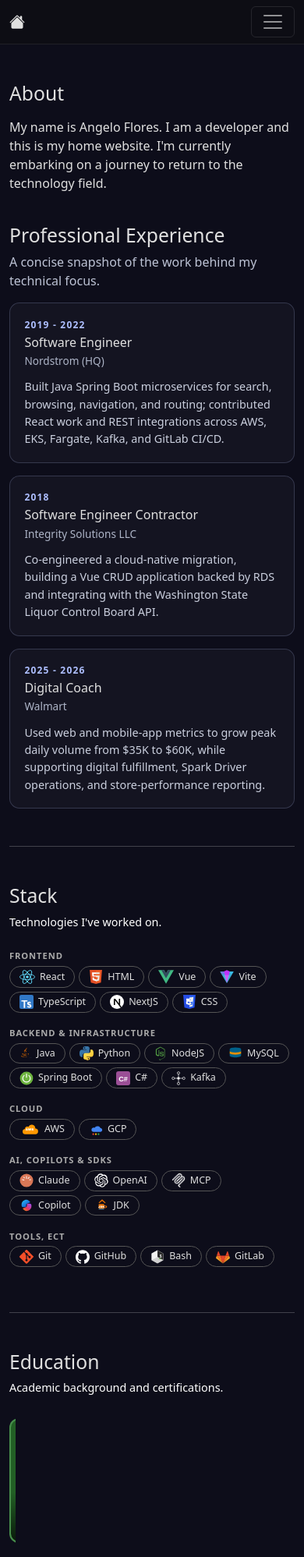
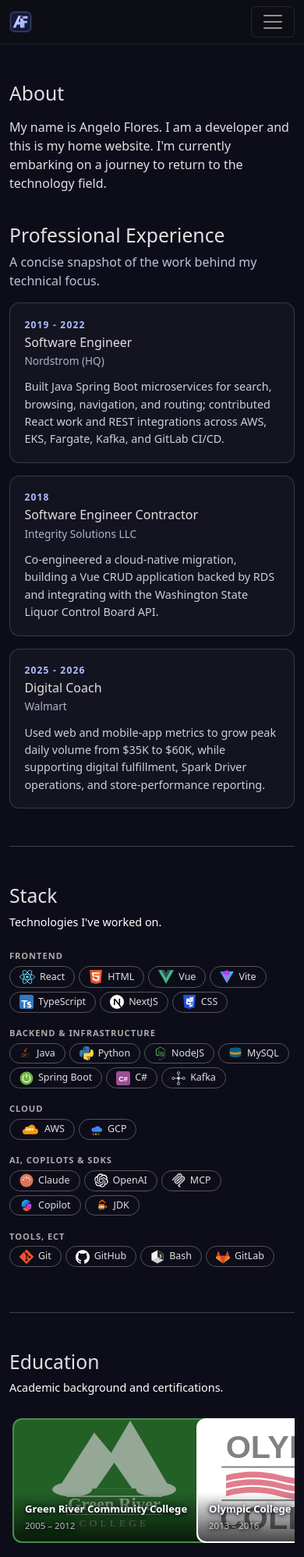
Before and after one commit to maaz-sh/angelofloresio, a React (Vite) app: page /about in a window 390 px wide. Shown: the top 1997 px of the page at 78% size. Built offline with nearby package versions, Linux system fonts and the light colour scheme.

Commit message:
fix: restore AF branding and mobile education scrolling

```diff
--- a/index.html
+++ b/index.html
@@ -2,7 +2,7 @@
 <html lang="en">
   <head>
     <meta charset="UTF-8" />
-    <link rel="icon" type="image/svg+xml" href="/favicon.svg" />
+    <link rel="icon" type="image/svg+xml" href="/favicon.svg?v=af-2026" />
     <meta name="viewport" content="width=device-width, initial-scale=1.0" />
     <meta name="description" content="Angelo Flores - Full-Stack Software Engineer with experience in cloud-native systems, React, Java, AI, and operational leadership." />
     <meta name="theme-color" content="#0d0d1a" />
--- a/src/components/Navbar.tsx
+++ b/src/components/Navbar.tsx
@@ -12,7 +12,7 @@
     <nav className="navbar navbar-expand-lg navbar-dark site-navbar">
       <div className="container">
         <NavLink className="navbar-brand" to="/" aria-label="Home" onClick={closeMenu}>
-          <i className="bi bi-house-fill"></i>
+          <img className="navbar-monogram" src="/favicon.svg" alt="AF" />
         </NavLink>
         <button
           className="navbar-toggler"
--- a/src/pages/About.css
+++ b/src/pages/About.css
@@ -100,13 +100,19 @@
   align-items: center;
   gap: 8px;
   margin-top: 0.5rem;
+  min-width: 0;
 }
 
 .edu-carousel {
   display: flex;
+  flex: 1 1 auto;
+  min-width: 0;
+  max-width: 100%;
   overflow-x: auto;
   scroll-snap-type: x mandatory;
   scrollbar-width: none;
+  -webkit-overflow-scrolling: touch;
+  overscroll-behavior-x: contain;
   padding: 12px 4px 20px;
 }
 
```
Also changed, not shown: public/favicon.svg.
